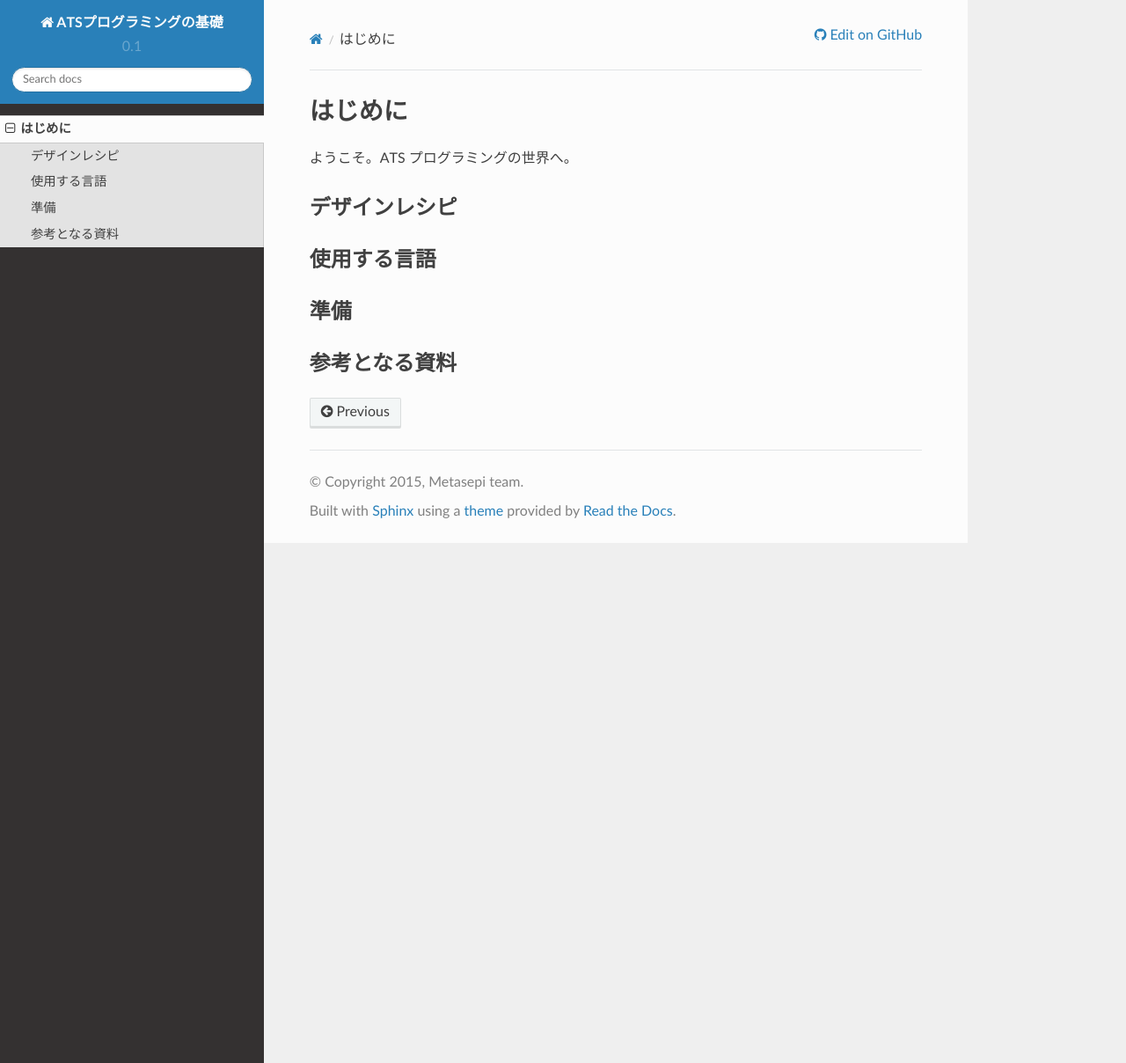
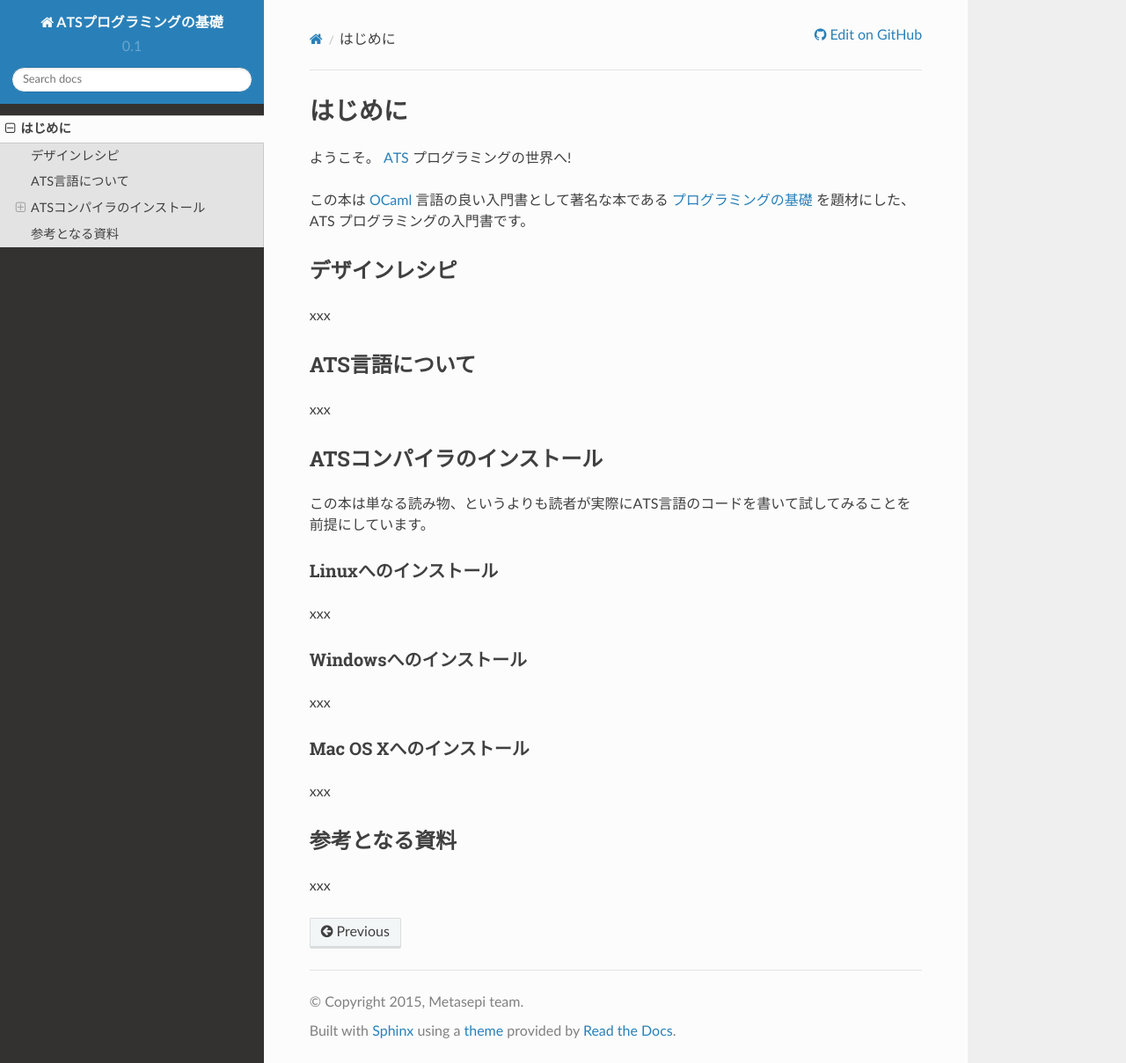
Before and after one commit to jats-ug/ATS_Foundations, a Sphinx documentation site: the page built from source/preface.rst, in a window 1280 px wide and 1208 px high. Shown: the whole window at 88% size. Built offline with Sphinx 7.4.7 and the Read the Docs theme 2.0.0, drawn with Linux system fonts in a browser that asks for light colours.

Commit message:
Update preface

```diff
--- a/source/preface.rst
+++ b/source/preface.rst
@@ -2,16 +2,45 @@
 はじめに
 ========
 
-ようこそ。ATS プログラミングの世界へ。
+ようこそ。 ATS_ プログラミングの世界へ!
+
+この本は OCaml_ 言語の良い入門書として著名な本である `プログラミングの基礎`_ を題材にした、ATS プログラミングの入門書です。
+
+.. _ATS: http://www.ats-lang.org/
+.. _OCaml: https://ocaml.org/
+.. _プログラミングの基礎: http://pllab.is.ocha.ac.jp/~asai/book/Top.html
 
 デザインレシピ
 ==============
 
-使用する言語
-============
+xxx
 
-準備
-====
+ATS言語について
+===============
+
+xxx
+
+ATSコンパイラのインストール
+===========================
+
+この本は単なる読み物、というよりも読者が実際にATS言語のコードを書いて試してみることを前提にしています。
+
+Linuxへのインストール
+---------------------
+
+xxx
+
+Windowsへのインストール
+-----------------------
+
+xxx
+
+Mac OS Xへのインストール
+------------------------
+
+xxx
 
 参考となる資料
 ==============
+
+xxx
```
